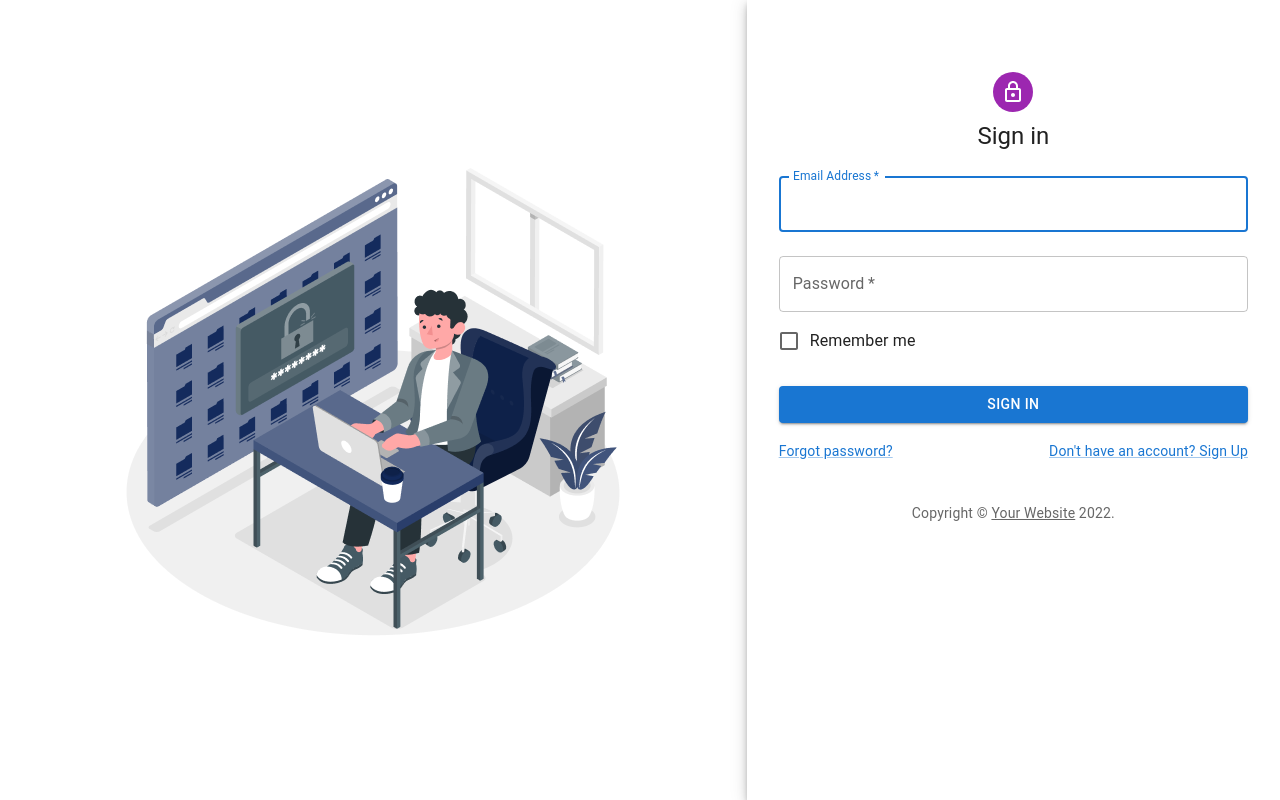
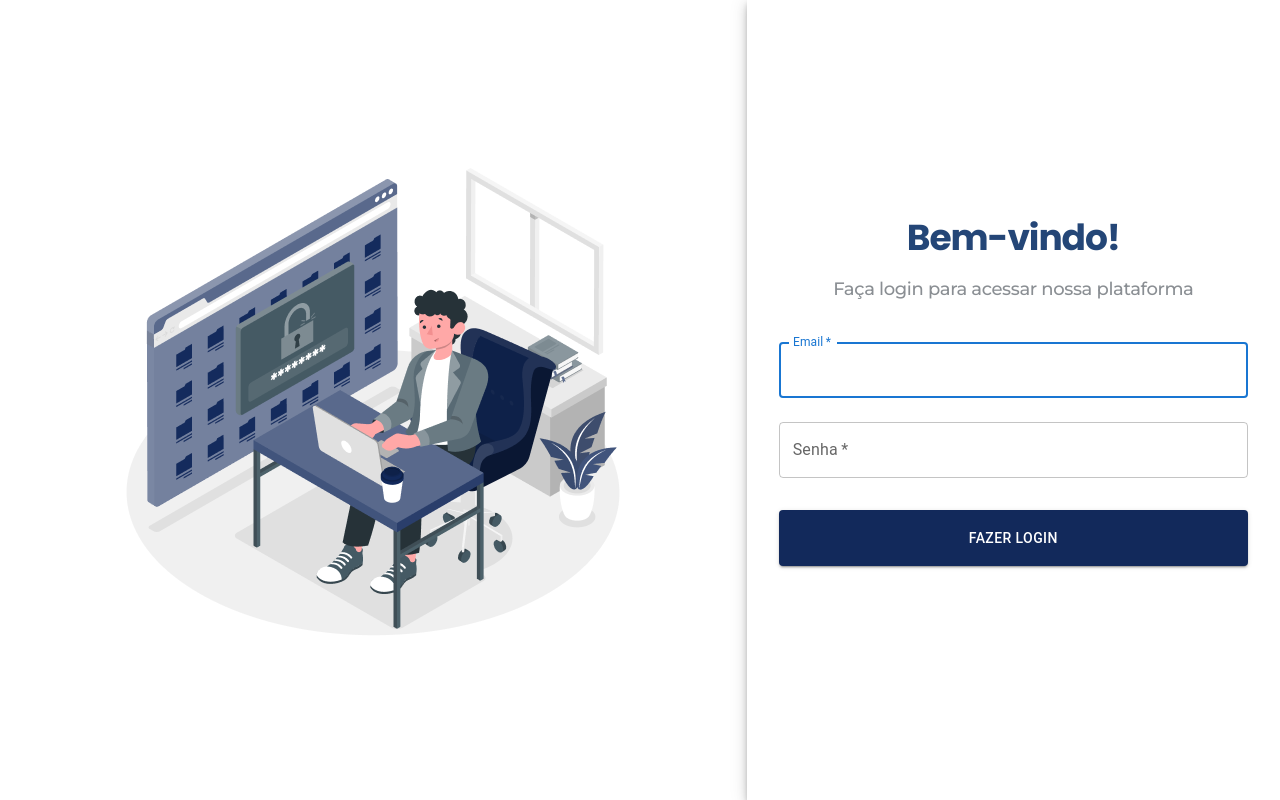
Before and after one commit to paulorenan/lista-de-contatos, a React (Create React App) app: page /login in a window 1280 px wide. Built offline with nearby package versions, Linux system fonts and the light colour scheme.

Commit message:
Pagina de Login

```diff
--- a/src/App.css
+++ /dev/null
@@ -1,4 +0,0 @@
-.LoginImg {
-  width: 100%;
-  max-width: 546px;
-}
--- a/src/App.js
+++ b/src/App.js
@@ -1,6 +1,5 @@
 import * as React from "react";
-import { Routes, Route, Link } from "react-router-dom";
-import "./App.css";
+import { Routes, Route } from "react-router-dom";
 import Login from "./pages/Login";
 
 function App() {
--- a/src/pages/Login.jsx
+++ b/src/pages/Login.jsx
@@ -1,31 +1,13 @@
 import * as React from 'react';
-import Avatar from '@mui/material/Avatar';
 import Button from '@mui/material/Button';
 import CssBaseline from '@mui/material/CssBaseline';
 import TextField from '@mui/material/TextField';
-import FormControlLabel from '@mui/material/FormControlLabel';
-import Checkbox from '@mui/material/Checkbox';
-import Link from '@mui/material/Link';
 import Paper from '@mui/material/Paper';
 import Box from '@mui/material/Box';
 import Grid from '@mui/material/Grid';
-import LockOutlinedIcon from '@mui/icons-material/LockOutlined';
-import Typography from '@mui/material/Typography';
 import { createTheme, ThemeProvider } from '@mui/material/styles';
 import loginImg from '../assets/loginImg.png';
-
-function Copyright(props) {
-  return (
-    <Typography variant="body2" color="text.secondary" align="center" {...props}>
-      {'Copyright © '}
-      <Link color="inherit" href="https://mui.com/">
-        Your Website
-      </Link>{' '}
-      {new Date().getFullYear()}
-      {'.'}
-    </Typography>
-  );
-}
+import '../styles/Login.css';
 
 const theme = createTheme();
 
@@ -55,9 +37,23 @@ export default function SignInSide() {
             justifyContent: 'center',
           }}
         >
-          <img src={loginImg} alt="login" className='LoginImg' />
+          <img src={loginImg} alt="login" className='loginImg' />
         </Grid>
-        <Grid item xs={12} sm={8} md={5} component={Paper} elevation={6} square>
+        <Grid
+          item
+          xs={12}
+          sm={8}
+          md={5}
+          component={Paper}
+          elevation={6}
+          square
+          sx={{
+            display: 'flex',
+            flexDirection: 'column',
+            alignItems: 'center',
+            justifyContent: 'center',
+          }}
+          >
           <Box
             sx={{
               my: 8,
@@ -67,19 +63,19 @@ export default function SignInSide() {
               alignItems: 'center',
             }}
           >
-            <Avatar sx={{ m: 1, bgcolor: 'secondary.main' }}>
-              <LockOutlinedIcon />
-            </Avatar>
-            <Typography component="h1" variant="h5">
-              Sign in
-            </Typography>
+            <h1 className='loginTitle'>
+              Bem-vindo!
+            </h1>
+            <h2 className='loginSubTitle'>
+            Faça login para acessar nossa plataforma
+            </h2>
             <Box component="form" noValidate onSubmit={handleSubmit} sx={{ mt: 1 }}>
               <TextField
                 margin="normal"
                 required
                 fullWidth
                 id="email"
-                label="Email Address"
+                label="Email"
                 name="email"
                 autoComplete="email"
                 autoFocus
@@ -89,36 +85,19 @@ export default function SignInSide() {
                 required
                 fullWidth
                 name="password"
-                label="Password"
+                label="Senha"
                 type="password"
                 id="password"
                 autoComplete="current-password"
-              />
-              <FormControlLabel
-                control={<Checkbox value="remember" color="primary" />}
-                label="Remember me"
               />
               <Button
                 type="submit"
                 fullWidth
                 variant="contained"
-                sx={{ mt: 3, mb: 2 }}
+                sx={{ mt: 3, mb: 2, backgroundColor: '#12295B', height: '56px' }}
               >
-                Sign In
+                Fazer login
               </Button>
-              <Grid container>
-                <Grid item xs>
-                  <Link href="#" variant="body2">
-                    Forgot password?
-                  </Link>
-                </Grid>
-                <Grid item>
-                  <Link href="#" variant="body2">
-                    {"Don't have an account? Sign Up"}
-                  </Link>
-                </Grid>
-              </Grid>
-              <Copyright sx={{ mt: 5 }} />
             </Box>
           </Box>
         </Grid>
--- /dev/null
+++ b/src/styles/Login.css
@@ -0,0 +1,33 @@
+@import url('https://fonts.googleapis.com/css2?family=Poppins:ital,wght@0,100;0,200;0,300;0,400;0,500;0,600;0,700;1,100;1,200;1,300;1,400;1,500;1,600&display=swap');
+@import url('https://fonts.googleapis.com/css2?family=Montserrat:ital,wght@0,100;0,200;0,300;0,400;0,500;0,600;0,700;0,800;0,900;1,100;1,200;1,300;1,400;1,500;1,600;1,700;1,800;1,900&display=swap');
+
+.loginImg {
+  width: 100%;
+  max-width: 546px;
+}
+
+.loginTitle{
+  font-family: 'Poppins';
+  font-style: normal;
+  font-weight: 700;
+  font-size: 36px;
+  line-height: 110%;
+  text-align: center;
+  letter-spacing: -0.03em;
+  color: #244677;
+  margin: 0;
+}
+
+.loginSubTitle{
+  font-family: 'Montserrat';
+  font-style: normal;
+  font-weight: 500;
+  font-size: 18px;
+  line-height: 144%;
+  text-align: center;
+  letter-spacing: -0.02em;
+  color: #495057;
+  opacity: 0.64;
+  margin-top: 20px;
+
+}
```
